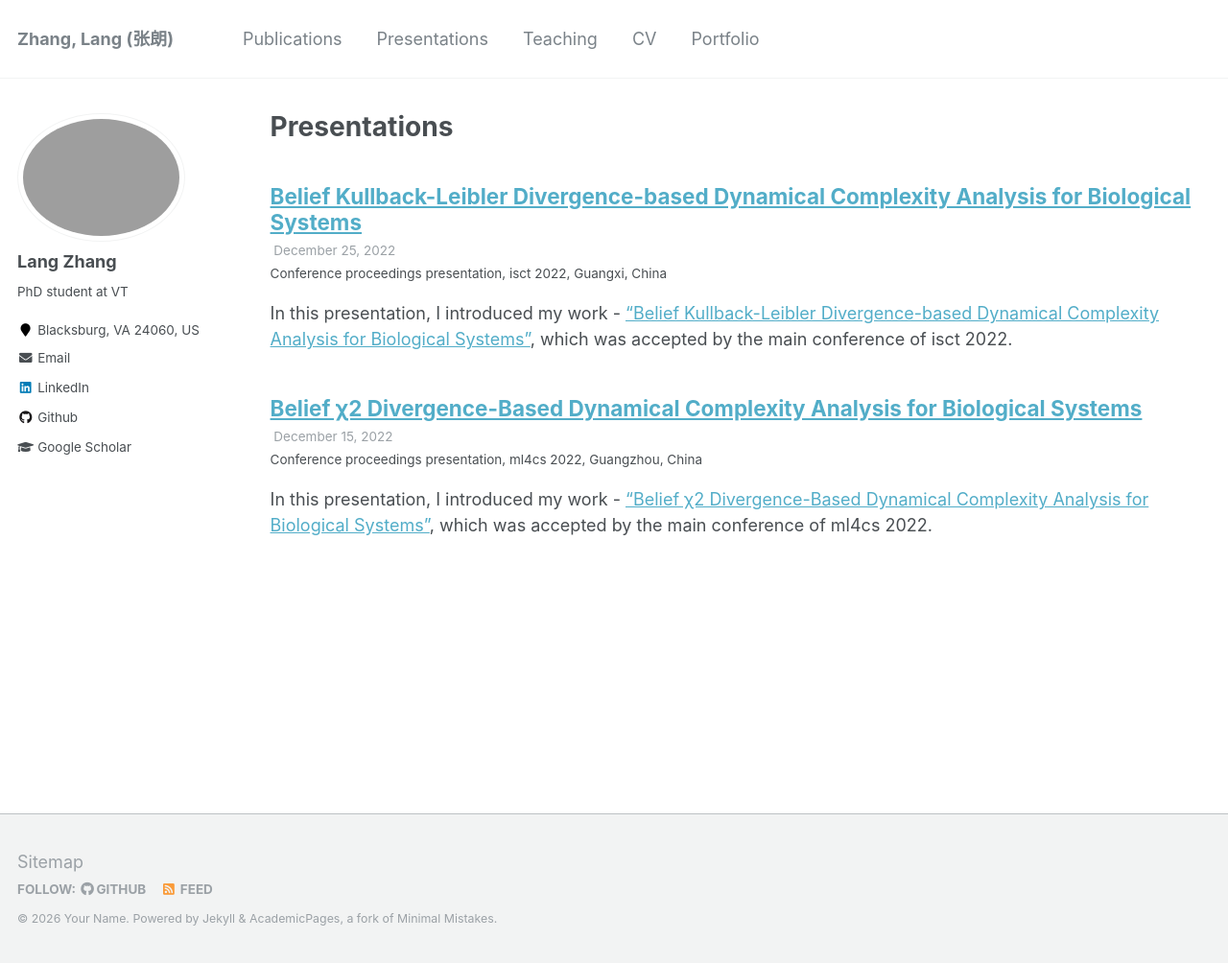
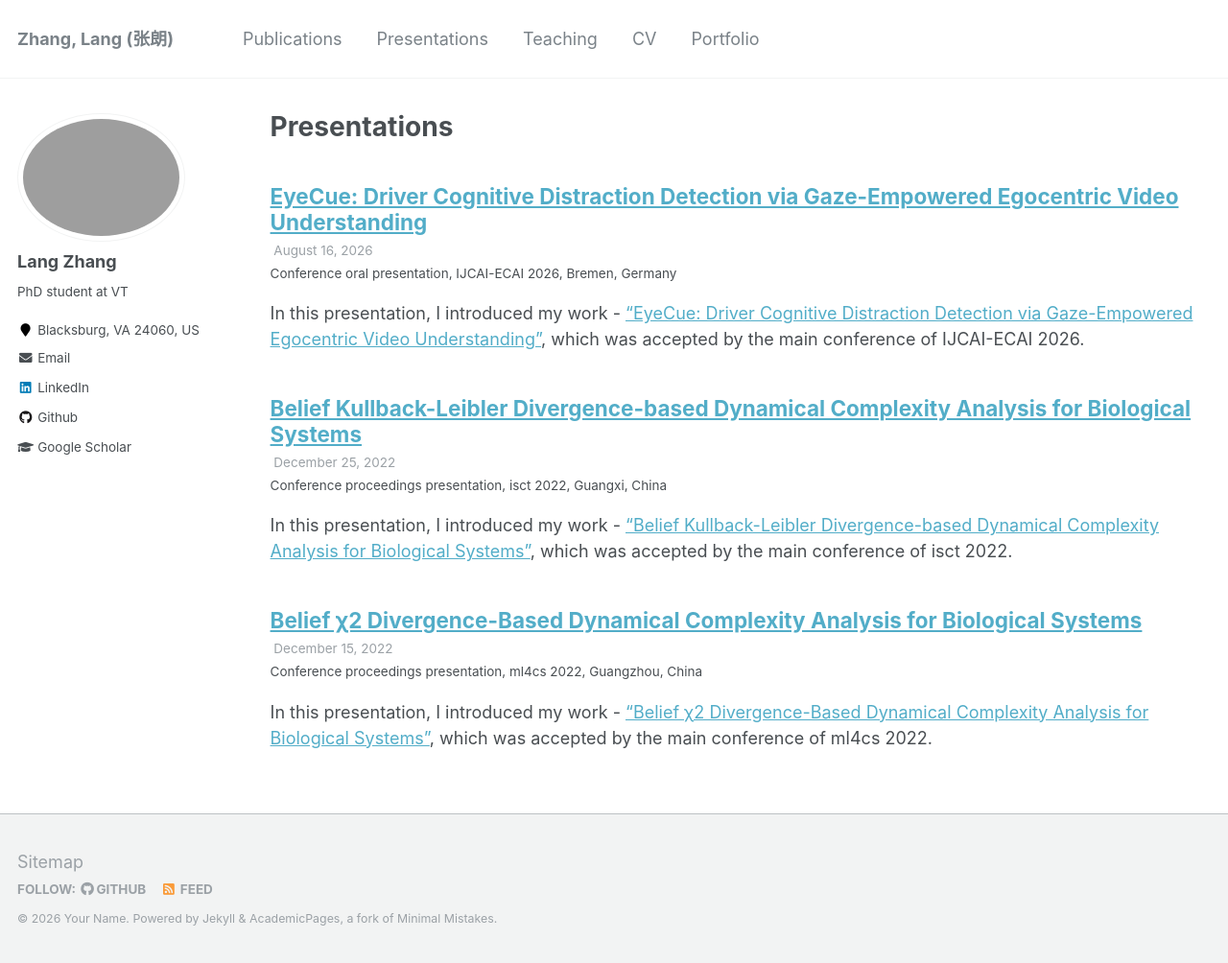
Before and after one commit to langzhang2000/langzhang2000.github.io, a Jekyll site: the page built from _pages/talks.html, in a window 1280 px wide and 1004 px high. Shown: the whole window at 96% size. Built offline with Jekyll 4.4.1, drawn with Linux system fonts in a browser that asks for light colours.

Commit message:
Add EyeCue (IJCAI-ECAI 2026) slides and poster
- Host the oral slides and poster as PDFs under files/
- Link both from the EyeCue publication page
- Add a Presentations entry for the IJCAI-ECAI 2026 talk

Co-Authored-By: Claude Opus 5 <noreply@anthropic.com>
Claude-Session: https://claude.ai/code/session_018VbzZq68cMqrdxZzgentsx

```diff
--- /dev/null
+++ b/_talks/ijcai2026.md
@@ -0,0 +1,13 @@
+---
+title: "EyeCue: Driver Cognitive Distraction Detection via Gaze-Empowered Egocentric Video Understanding"
+collection: talks
+type: "Conference oral presentation"
+permalink: /talks/ijcai2026
+venue: "IJCAI-ECAI 2026"
+date: 2026-08-16
+location: "Bremen, Germany"
+---
+
+In this presentation, I introduced my work - ["EyeCue: Driver Cognitive Distraction Detection via Gaze-Empowered Egocentric Video Understanding"](https://langzhang2000.github.io/publications/ijcai2026), which was accepted by the main conference of IJCAI-ECAI 2026.
+
+[Download Slides here](https://langzhang2000.github.io/files/ijcai2026slides.pdf) \| [Download Poster here](https://langzhang2000.github.io/files/ijcai2026poster.pdf)
```
Also changed, not shown: _publications/ijcai2026.md (+1 -1 lines), 2 other files.
